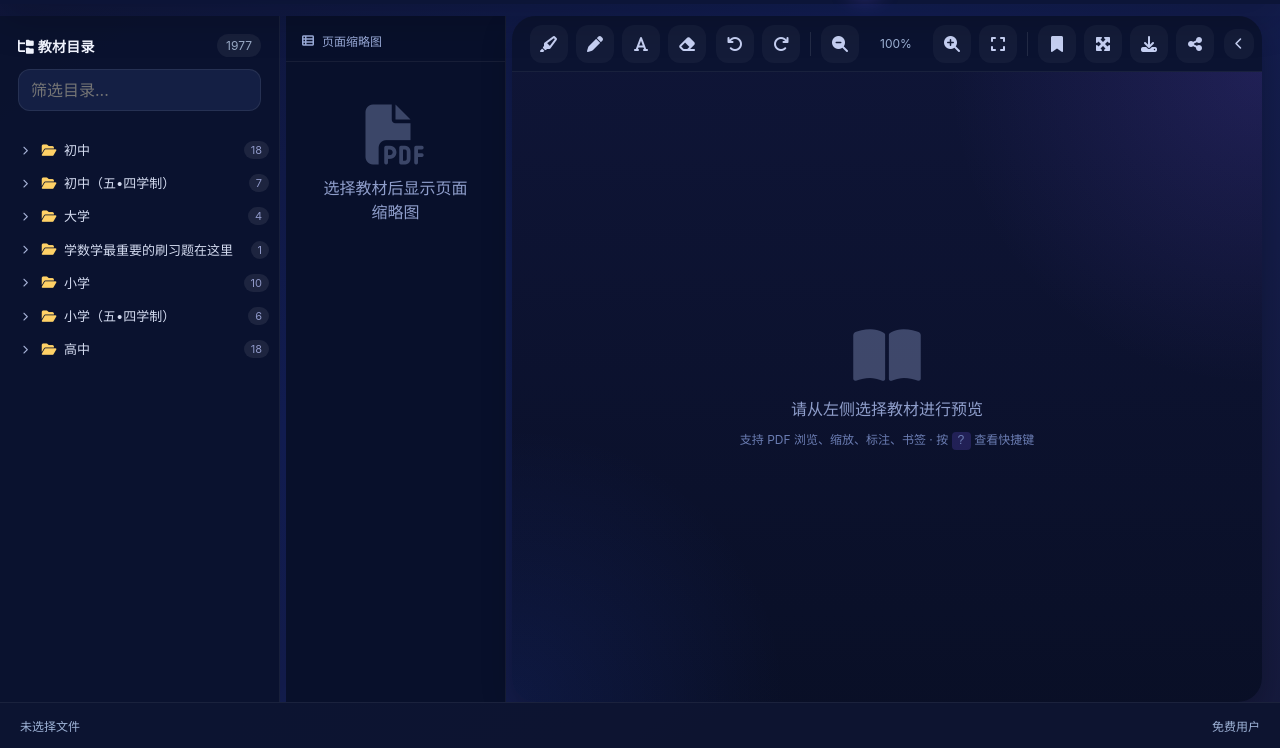
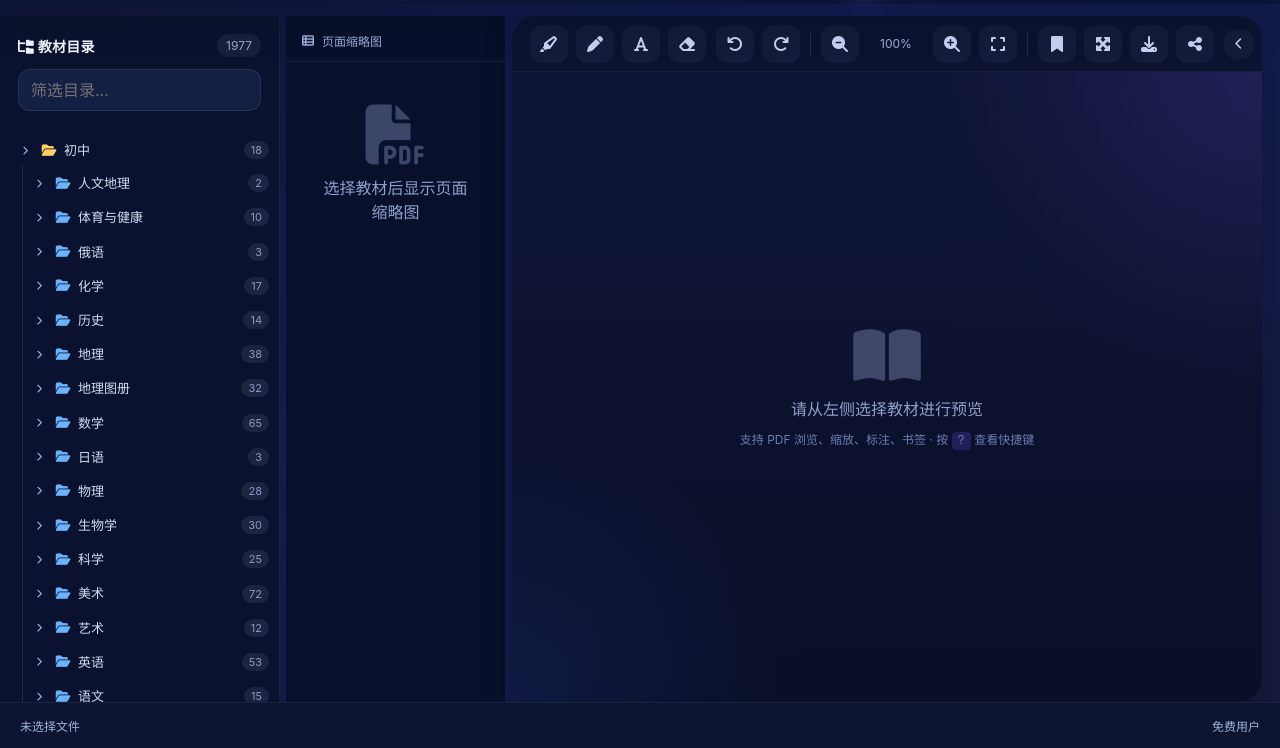
Before and after one commit to 13888285815/ChinaTextbook-Pages, a website: page index.html in a window 1280 px wide. Shown: the part 52-800 px from the top of the page. Drawn offline with Linux system fonts and the light colour scheme.

Commit message:
修复树形结构：一级目录默认展开，优化视觉效果
- 一级目录默认展开显示二级目录
- 修复箭头旋转动画逻辑
- 保持Windows资源管理器风格的层级结构
- 文件夹显示打开状态图标
- 不同层级使用不同颜色的图标
- 右侧显示子项数量徽章

```diff
--- a/index.html
+++ b/index.html
@@ -67,9 +67,9 @@ button,input{font:inherit}
 .tree-node.level-2>.tree-label{padding-left:30px}
 .tree-node.level-3>.tree-label{padding-left:44px}
 
-/* 展开状态样式 */
-.tree-node.expanded>.tree-label .folder-icon::before{content:'\f07c'}
-.tree-node:not(.expanded)>.tree-label .folder-icon::before{content:'\f07b'}
+/* 展开状态样式 - 一级目录默认展开 */
+.tree-node.expanded>.tree-label .tree-arrow{transform:rotate(90deg)}
+.tree-node:not(.expanded)>.tree-label .tree-arrow{transform:rotate(0deg)}
 
 .highlight-match{background:rgba(124,93,252,.45);color:#fff;border-radius:3px;padding:0 2px}
 .splitter-v{width:6px;background:transparent;cursor:col-resize;transition:background .2s}
@@ -392,15 +392,18 @@ function renderTree(list) {
   list.forEach(l1 => {
     const node1 = createTreeNode(l1.label, 1, l1.children?.length || 0);
     const ch1 = document.createElement('div');
-    ch1.className = 'tree-children';
+    ch1.className = 'tree-children open'; // 默认展开一级目录
+
     (l1.children || []).forEach(l2 => {
       const node2 = createTreeNode(l2.label, 2, l2.children?.length || 0);
       const ch2 = document.createElement('div');
       ch2.className = 'tree-children';
+
       (l2.children || []).forEach(leaf => {
         const leafNode = createTreeNode(leaf.title, 3, 0, leaf);
         ch2.appendChild(leafNode);
       });
+
       node2.appendChild(ch2);
       // 点击文件夹切换展开
       node2.querySelector('.tree-label').addEventListener('click', ev => {
@@ -409,8 +412,9 @@ function renderTree(list) {
       });
       ch1.appendChild(node2);
     });
+
     node1.appendChild(ch1);
-    // 点击文件夹切换展开
+    // 点击一级文件夹切换展开
     node1.querySelector('.tree-label').addEventListener('click', ev => {
       ev.stopPropagation();
       toggleChildren(ch1, node1);
@@ -429,7 +433,6 @@ function escapeHtml(str) {
 function createTreeNode(name, level, childCount, leafData = null) {
   const node = document.createElement('div');
   node.className = `tree-node level-${level}`;
-  if (!leafData) node.classList.add('expanded'); // 默认展开文件夹
 
   const label = document.createElement('div');
   label.className = 'tree-label';
@@ -981,5 +984,7 @@ async function init() {
 
 init();
 </script>
+
+<!-- AIGC: {"Label":"value1","ContentProducer":"001191110000802100433B11010001191110000802100433B11010","ProduceID":"f6db73e1-f152-4d1a-b7f6-28a5c06b14f8","ReservedCode1":"72dafc97cd38b92e5f3d5cdfd0dfbbe6","ContentPropagator":"001191110000802100433B11010001191110000802100433B11010","PropagateID":"ab3ad240-5fa8-4b6a-87a0-63500ecaff2f","ReservedCode2":"2734827274df537123a472bf4de01eb5"} -->
 </body>
 </html>
```
